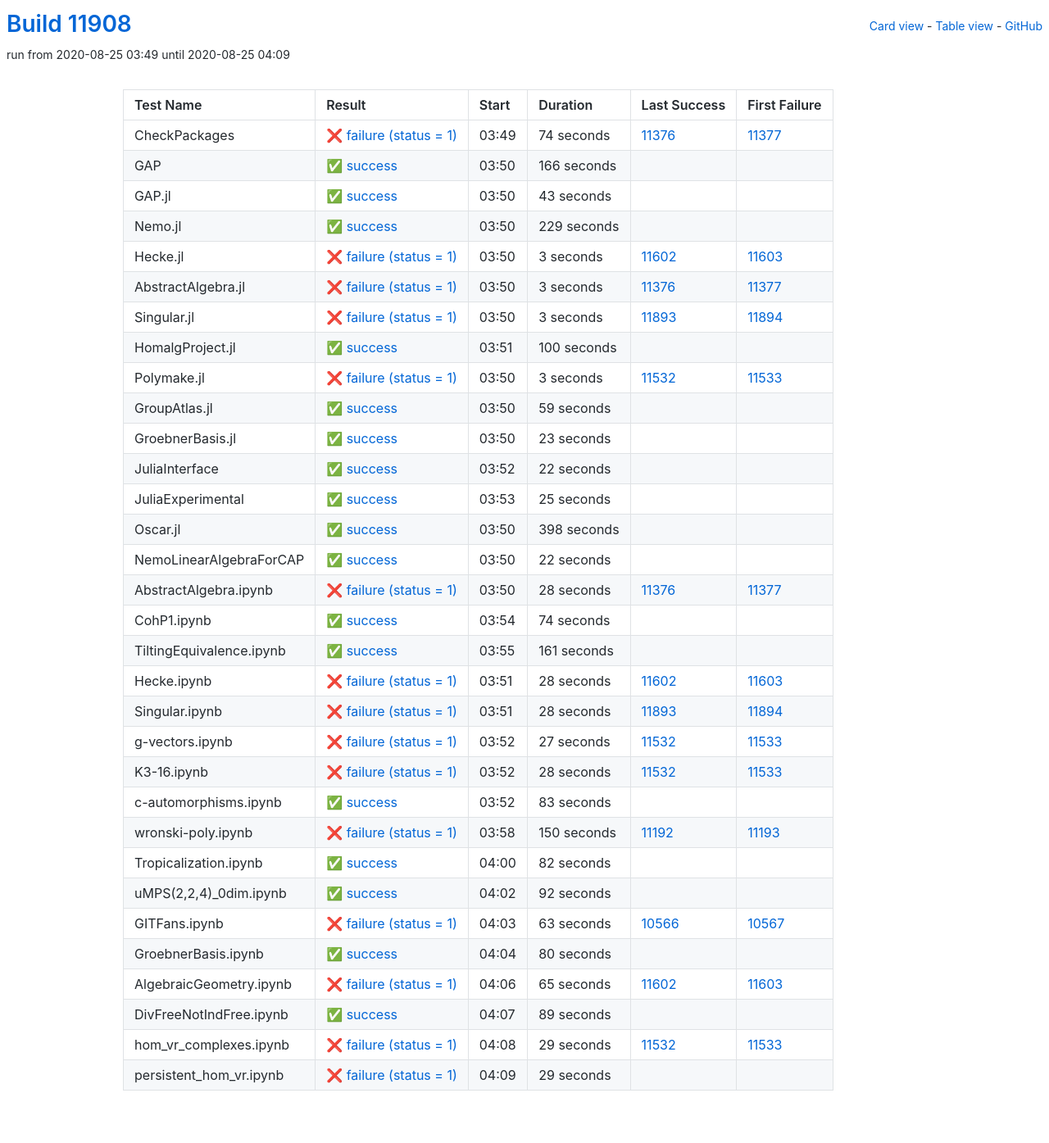
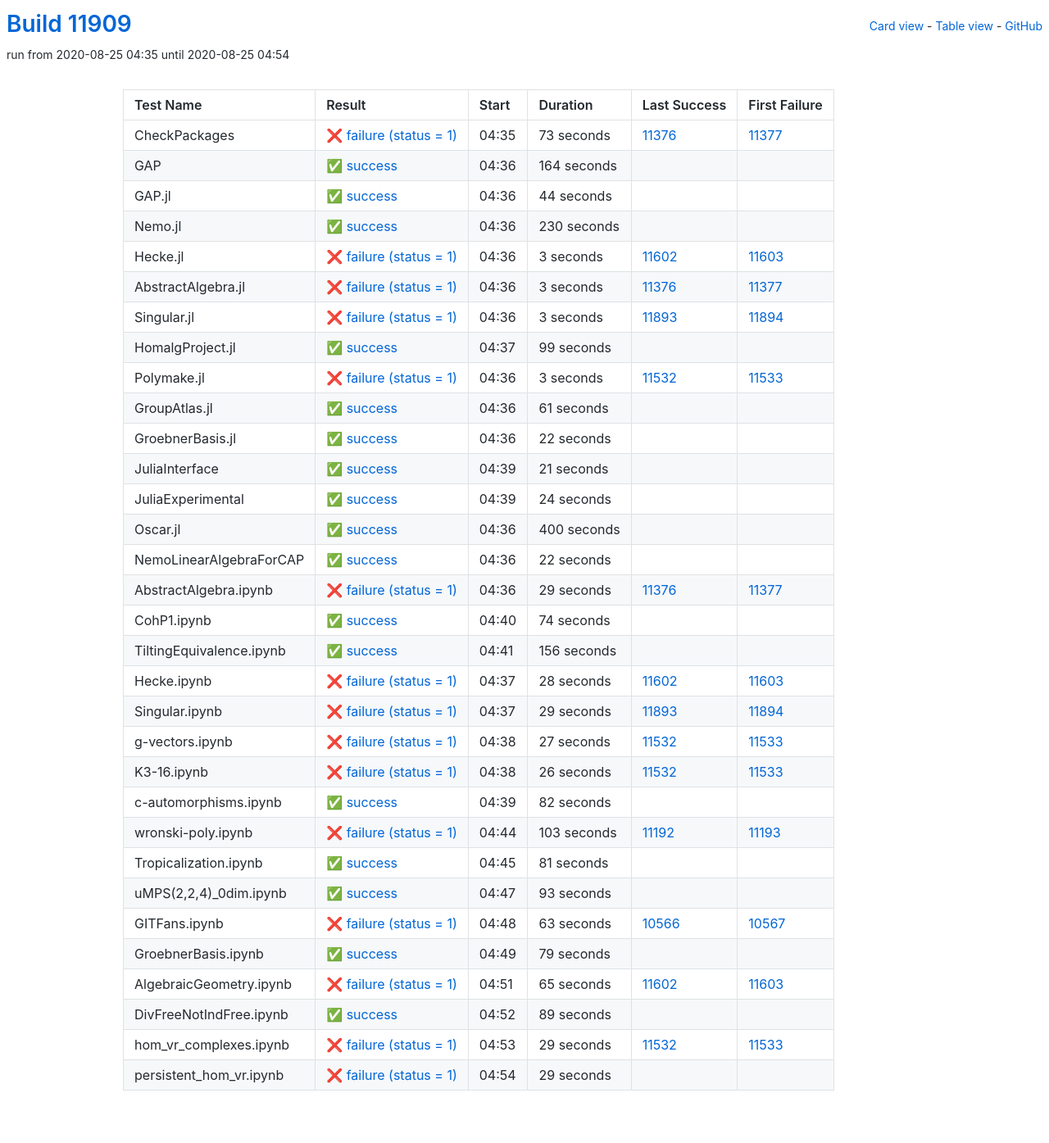
Before and after one commit to oscar-system/oscar-ci-status, a Jekyll site: the page built from table.html, in a window 1280 px wide. Shown: the whole page at 82% size. Built offline with Jekyll 4.4.1, drawn with Linux system fonts in a browser that asks for light colours.

Commit message:
Build #11909

```diff
--- a/_data/ci.yml
+++ b/_data/ci.yml
@@ -1,6 +1,6 @@
 ---
-build: 11908
-build_url: https://oscarci.mathematik.uni-kl.de/job/oscar/11908/
+build: 11909
+build_url: https://oscarci.mathematik.uni-kl.de/job/oscar/11909/
 job: oscar
 organization: oscar-system
 repo: oscar-ci-status
@@ -8,56 +8,56 @@
 tests:
 - name: CheckPackages
   id: checkpackages
-  log: https://oscarci.mathematik.uni-kl.de/job/oscar/11908/artifact/logs/build-11908/CheckPackages.log
-  start: 2020-08-25 03:49
+  log: https://oscarci.mathematik.uni-kl.de/job/oscar/11909/artifact/logs/build-11909/CheckPackages.log
+  start: 2020-08-25 04:35
   success: false
   exitcode: 1
   status: failure
-  duration: 74
+  duration: 73
   last_success: 11376
   last_success_url: https://oscarci.mathematik.uni-kl.de/job/oscar/11376/
   first_failure: 11377
   first_failure_url: https://oscarci.mathematik.uni-kl.de/job/oscar/11377/
 - name: GAP
   id: gap
-  log: https://oscarci.mathematik.uni-kl.de/job/oscar/11908/artifact/logs/build-11908/GAP.log
-  start: 2020-08-25 03:50
+  log: https://oscarci.mathematik.uni-kl.de/job/oscar/11909/artifact/logs/build-11909/GAP.log
+  start: 2020-08-25 04:36
   success: true
   exitcode: 0
   status: success
-  duration: 166
+  duration: 164
   last_success: false
   last_success_url:
   first_failure: false
   first_failure_url:
 - name: GAP.jl
   id: gap-jl
-  log: https://oscarci.mathematik.uni-kl.de/job/oscar/11908/artifact/logs/build-11908/GAP.jl.log
-  start: 2020-08-25 03:50
+  log: https://oscarci.mathematik.uni-kl.de/job/oscar/11909/artifact/logs/build-11909/GAP.jl.log
+  start: 2020-08-25 04:36
   success: true
   exitcode: 0
   status: success
-  duration: 43
+  duration: 44
   last_success: false
   last_success_url:
   first_failure: false
   first_failure_url:
 - name: Nemo.jl
   id: nemo-jl
-  log: https://oscarci.mathematik.uni-kl.de/job/oscar/11908/artifact/logs/build-11908/Nemo.jl.log
-  start: 2020-08-25 03:50
+  log: https://oscarci.mathematik.uni-kl.de/job/oscar/11909/artifact/logs/build-11909/Nemo.jl.log
+  start: 2020-08-25 04:36
   success: true
   exitcode: 0
   status: success
-  duration: 229
+  duration: 230
   last_success: false
   last_success_url:
   first_failure: false
   first_failure_url:
 - name: Hecke.jl
   id: hecke-jl
-  log: https://oscarci.mathematik.uni-kl.de/job/oscar/11908/artifact/logs/build-11908/Hecke.jl.log
-  start: 2020-08-25 03:50
+  log: https://oscarci.mathematik.uni-kl.de/job/oscar/11909/artifact/logs/build-11909/Hecke.jl.log
+  start: 2020-08-25 04:36
   success: false
   exitcode: 1
   status: failure
@@ -68,8 +68,8 @@
   first_failure_url: https://oscarci.mathematik.uni-kl.de/job/oscar/11603/
 - name: AbstractAlgebra.jl
   id: abstractalgebra-jl
-  log: https://oscarci.mathematik.uni-kl.de/job/oscar/11908/artifact/logs/build-11908/AbstractAlgebra.jl.log
-  start: 2020-08-25 03:50
+  log: https://oscarci.mathematik.uni-kl.de/job/oscar/11909/artifact/logs/build-11909/AbstractAlgebra.jl.log
+  start: 2020-08-25 04:36
   success: false
   exitcode: 1
   status: failure
@@ -80,8 +80,8 @@
   first_failure_url: https://oscarci.mathematik.uni-kl.de/job/oscar/11377/
 - name: Singular.jl
   id: singular-jl
-  log: https://oscarci.mathematik.uni-kl.de/job/oscar/11908/artifact/logs/build-11908/Singular.jl.log
-  start: 2020-08-25 03:50
+  log: https://oscarci.mathematik.uni-kl.de/job/oscar/11909/artifact/logs/build-11909/Singular.jl.log
+  start: 2020-08-25 04:36
   success: false
   exitcode: 1
   status: failure
@@ -92,20 +92,20 @@
   first_failure_url: https://oscarci.mathematik.uni-kl.de/job/oscar/11894/
 - name: HomalgProject.jl
   id: homalgproject-jl
-  log: https://oscarci.mathematik.uni-kl.de/job/oscar/11908/artifact/logs/build-11908/HomalgProject.jl.log
-  start: 2020-08-25 03:51
+  log: https://oscarci.mathematik.uni-kl.de/job/oscar/11909/artifact/logs/build-11909/HomalgProject.jl.log
+  start: 2020-08-25 04:37
   success: true
   exitcode: 0
   status: success
-  duration: 100
+  duration: 99
   last_success: false
   last_success_url:
   first_failure: false
   first_failure_url:
 - name: Polymake.jl
   id: polymake-jl
-  log: https://oscarci.mathematik.uni-kl.de/job/oscar/11908/artifact/logs/build-11908/Polymake.jl.log
-  start: 2020-08-25 03:50
+  log: https://oscarci.mathematik.uni-kl.de/job/oscar/11909/artifact/logs/build-11909/Polymake.jl.log
+  start: 2020-08-25 04:36
   success: false
   exitcode: 1
   status: failure
@@ -116,32 +116,20 @@
   first_failure_url: https://oscarci.mathematik.uni-kl.de/job/oscar/11533/
 - name: GroupAtlas.jl
   id: groupatlas-jl
-  log: https://oscarci.mathematik.uni-kl.de/job/oscar/11908/artifact/logs/build-11908/GroupAtlas.jl.log
-  start: 2020-08-25 03:50
+  log: https://oscarci.mathematik.uni-kl.de/job/oscar/11909/artifact/logs/build-11909/GroupAtlas.jl.log
+  start: 2020-08-25 04:36
   success: true
   exitcode: 0
   status: success
-  duration: 59
+  duration: 61
   last_success: false
   last_success_url:
   first_failure: false
   first_failure_url:
 - name: GroebnerBasis.jl
   id: groebnerbasis-jl
-  log: https://oscarci.mathematik.uni-kl.de/job/oscar/11908/artifact/logs/build-11908/GroebnerBasis.jl.log
-  start: 2020-08-25 03:50
-  success: true
-  exitcode: 0
-  status: success
-  duration: 23
-  last_success: false
-  last_success_url:
-  first_failure: false
-  first_failure_url:
-- name: JuliaInterface
-  id: juliainterface
-  log: https://oscarci.mathematik.uni-kl.de/job/oscar/11908/artifact/logs/build-11908/JuliaInterface.log
-  start: 2020-08-25 03:52
+  log: https://oscarci.mathematik.uni-kl.de/job/oscar/11909/artifact/logs/build-11909/GroebnerBasis.jl.log
+  start: 2020-08-25 04:36
   success: true
   exitcode: 0
   status: success
@@ -150,34 +138,46 @@
   last_success_url:
   first_failure: false
   first_failure_url:
-- name: JuliaExperimental
-  id: juliaexperimental
-  log: https://oscarci.mathematik.uni-kl.de/job/oscar/11908/artifact/logs/build-11908/JuliaExperimental.log
-  start: 2020-08-25 03:53
+- name: JuliaInterface
+  id: juliainterface
+  log: https://oscarci.mathematik.uni-kl.de/job/oscar/11909/artifact/logs/build-11909/JuliaInterface.log
+  start: 2020-08-25 04:39
   success: true
   exitcode: 0
   status: success
-  duration: 25
+  duration: 21
+  last_success: false
+  last_success_url:
+  first_failure: false
+  first_failure_url:
+- name: JuliaExperimental
+  id: juliaexperimental
+  log: https://oscarci.mathematik.uni-kl.de/job/oscar/11909/artifact/logs/build-11909/JuliaExperimental.log
+  start: 2020-08-25 04:39
+  success: true
+  exitcode: 0
+  status: success
+  duration: 24
   last_success: false
   last_success_url:
   first_failure: false
   first_failure_url:
 - name: Oscar.jl
   id: oscar-jl
-  log: https://oscarci.mathematik.uni-kl.de/job/oscar/11908/artifact/logs/build-11908/Oscar.jl.log
-  start: 2020-08-25 03:50
+  log: https://oscarci.mathematik.uni-kl.de/job/oscar/11909/artifact/logs/build-11909/Oscar.jl.log
+  start: 2020-08-25 04:36
   success: true
   exitcode: 0
   status: success
-  duration: 398
+  duration: 400
   last_success: false
   last_success_url:
   first_failure: false
   first_failure_url:
 - name: NemoLinearAlgebraForCAP
   id: nemolinearalgebraforcap
-  log: https://oscarci.mathematik.uni-kl.de/job/oscar/11908/artifact/logs/build-11908/NemoLinearAlgebraForCAP.log
-  start: 2020-08-25 03:50
+  log: https://oscarci.mathematik.uni-kl.de/job/oscar/11909/artifact/logs/build-11909/NemoLinearAlgebraForCAP.log
+  start: 2020-08-25 04:36
   success: true
   exitcode: 0
   status: success
@@ -188,20 +188,20 @@
   first_failure_url:
 - name: AbstractAlgebra.ipynb
   id: abstractalgebra-ipynb
-  log: https://oscarci.mathematik.uni-kl.de/job/oscar/11908/artifact/logs/build-11908/AbstractAlgebra.ipynb.log
-  start: 2020-08-25 03:50
+  log: https://oscarci.mathematik.uni-kl.de/job/oscar/11909/artifact/logs/build-11909/AbstractAlgebra.ipynb.log
+  start: 2020-08-25 04:36
   success: false
   exitcode: 1
   status: failure
-  duration: 28
+  duration: 29
   last_success: 11376
   last_success_url: https://oscarci.mathematik.uni-kl.de/job/oscar/11376/
   first_failure: 11377
   first_failure_url: https://oscarci.mathematik.uni-kl.de/job/oscar/11377/
 - name: CohP1.ipynb
   id: cohp1-ipynb
-  log: https://oscarci.mathematik.uni-kl.de/job/oscar/11908/artifact/logs/build-11908/CohP1.ipynb.log
-  start: 2020-08-25 03:54
+  log: https://oscarci.mathematik.uni-kl.de/job/oscar/11909/artifact/logs/build-11909/CohP1.ipynb.log
+  start: 2020-08-25 04:40
   success: true
   exitcode: 0
   status: success
@@ -212,20 +212,20 @@
   first_failure_url:
 - name: TiltingEquivalence.ipynb
   id: tiltingequivalence-ipynb
-  log: https://oscarci.mathematik.uni-kl.de/job/oscar/11908/artifact/logs/build-11908/TiltingEquivalence.ipynb.log
-  start: 2020-08-25 03:55
+  log: https://oscarci.mathematik.uni-kl.de/job/oscar/11909/artifact/logs/build-11909/TiltingEquivalence.ipynb.log
+  start: 2020-08-25 04:41
   success: true
   exitcode: 0
   status: success
-  duration: 161
+  duration: 156
   last_success: false
   last_success_url:
   first_failure: false
   first_failure_url:
 - name: Hecke.ipynb
   id: hecke-ipynb
-  log: https://oscarci.mathematik.uni-kl.de/job/oscar/11908/artifact/logs/build-11908/Hecke.ipynb.log
-  start: 2020-08-25 03:51
+  log: https://oscarci.mathematik.uni-kl.de/job/oscar/11909/artifact/logs/build-11909/Hecke.ipynb.log
+  start: 2020-08-25 04:37
   success: false
   exitcode: 1
   status: failure
@@ -236,20 +236,20 @@
   first_failure_url: https://oscarci.mathematik.uni-kl.de/job/oscar/11603/
 - name: Singular.ipynb
   id: singular-ipynb
-  log: https://oscarci.mathematik.uni-kl.de/job/oscar/11908/artifact/logs/build-11908/Singular.ipynb.log
-  start: 2020-08-25 03:51
+  log: https://oscarci.mathematik.uni-kl.de/job/oscar/11909/artifact/logs/build-11909/Singular.ipynb.log
+  start: 2020-08-25 04:37
   success: false
   exitcode: 1
   status: failure
-  duration: 28
+  duration: 29
   last_success: 11893
   last_success_url: https://oscarci.mathematik.uni-kl.de/job/oscar/11893/
   first_failure: 11894
   first_failure_url: https://oscarci.mathematik.uni-kl.de/job/oscar/11894/
 - name: g-vectors.ipynb
   id: g-vectors-ipynb
-  log: https://oscarci.mathematik.uni-kl.de/job/oscar/11908/artifact/logs/build-11908/g-vectors.ipynb.log
-  start: 2020-08-25 03:52
+  log: https://oscarci.mathematik.uni-kl.de/job/oscar/11909/artifact/logs/build-11909/g-vectors.ipynb.log
+  start: 2020-08-25 04:38
   success: false
   exitcode: 1
   status: failure
@@ -260,44 +260,20 @@
   first_failure_url: https://oscarci.mathematik.uni-kl.de/job/oscar/11533/
 - name: K3-16.ipynb
   id: k3-16-ipynb
-  log: https://oscarci.mathematik.uni-kl.de/job/oscar/11908/artifact/logs/build-11908/K3-16.ipynb.log
-  start: 2020-08-25 03:52
+  log: https://oscarci.mathematik.uni-kl.de/job/oscar/11909/artifact/logs/build-11909/K3-16.ipynb.log
+  start: 2020-08-25 04:38
   success: false
   exitcode: 1
   status: failure
-  duration: 28
+  duration: 26
   last_success: 11532
   last_success_url: https://oscarci.mathematik.uni-kl.de/job/oscar/11532/
   first_failure: 11533
   first_failure_url: https://oscarci.mathematik.uni-kl.de/job/oscar/11533/
 - name: c-automorphisms.ipynb
   id: c-automorphisms-ipynb
-  log: https://oscarci.mathematik.uni-kl.de/job/oscar/11908/artifact/logs/build-11908/c-automorphisms.ipynb.log
-  start: 2020-08-25 03:52
-  success: true
-  exitcode: 0
-  status: success
-  duration: 83
-  last_success: false
-  last_success_url:
-  first_failure: false
-  first_failure_url:
-- name: wronski-poly.ipynb
-  id: wronski-poly-ipynb
-  log: https://oscarci.mathematik.uni-kl.de/job/oscar/11908/artifact/logs/build-11908/wronski-poly.ipynb.log
-  start: 2020-08-25 03:58
-  success: false
-  exitcode: 1
-  status: failure
-  duration: 150
-  last_success: 11192
-  last_success_url: https://oscarci.mathematik.uni-kl.de/job/oscar/11192/
-  first_failure: 11193
-  first_failure_url: https://oscarci.mathematik.uni-kl.de/job/oscar/11193/
-- name: Tropicalization.ipynb
-  id: tropicalization-ipynb
-  log: https://oscarci.mathematik.uni-kl.de/job/oscar/11908/artifact/logs/build-11908/Tropicalization.ipynb.log
-  start: 2020-08-25 04:00
+  log: https://oscarci.mathematik.uni-kl.de/job/oscar/11909/artifact/logs/build-11909/c-automorphisms.ipynb.log
+  start: 2020-08-25 04:39
   success: true
   exitcode: 0
   status: success
@@ -306,22 +282,46 @@
   last_success_url:
   first_failure: false
   first_failure_url:
-- name: uMPS(2,2,4)_0dim.ipynb
-  id: umps-2-2-4-0dim-ipynb
-  log: https://oscarci.mathematik.uni-kl.de/job/oscar/11908/artifact/logs/build-11908/uMPS-2-2-4-_0dim.ipynb.log
-  start: 2020-08-25 04:02
+- name: wronski-poly.ipynb
+  id: wronski-poly-ipynb
+  log: https://oscarci.mathematik.uni-kl.de/job/oscar/11909/artifact/logs/build-11909/wronski-poly.ipynb.log
+  start: 2020-08-25 04:44
+  success: false
+  exitcode: 1
+  status: failure
+  duration: 103
+  last_success: 11192
+  last_success_url: https://oscarci.mathematik.uni-kl.de/job/oscar/11192/
+  first_failure: 11193
+  first_failure_url: https://oscarci.mathematik.uni-kl.de/job/oscar/11193/
+- name: Tropicalization.ipynb
+  id: tropicalization-ipynb
+  log: https://oscarci.mathematik.uni-kl.de/job/oscar/11909/artifact/logs/build-11909/Tropicalization.ipynb.log
+  start: 2020-08-25 04:45
   success: true
   exitcode: 0
   status: success
-  duration: 92
+  duration: 81
+  last_success: false
+  last_success_url:
+  first_failure: false
+  first_failure_url:
+- name: uMPS(2,2,4)_0dim.ipynb
+  id: umps-2-2-4-0dim-ipynb
+  log: https://oscarci.mathematik.uni-kl.de/job/oscar/11909/artifact/logs/build-11909/uMPS-2-2-4-_0dim.ipynb.log
+  start: 2020-08-25 04:47
+  success: true
+  exitcode: 0
+  status: success
+  duration: 93
   last_success: false
   last_success_url:
   first_failure: false
   first_failure_url:
 - name: GITFans.ipynb
   id: gitfans-ipynb
-  log: https://oscarci.mathematik.uni-kl.de/job/oscar/11908/artifact/logs/build-11908/GITFans.ipynb.log
-  start: 2020-08-25 04:03
+  log: https://oscarci.mathematik.uni-kl.de/job/oscar/11909/artifact/logs/build-11909/GITFans.ipynb.log
+  start: 2020-08-25 04:48
   success: false
   exitcode: 1
   status: failure
@@ -332,20 +332,20 @@
   first_failure_url: https://oscarci.mathematik.uni-kl.de/job/oscar/10567/
 - name: GroebnerBasis.ipynb
   id: groebnerbasis-ipynb
-  log: https://oscarci.mathematik.uni-kl.de/job/oscar/11908/artifact/logs/build-11908/GroebnerBasis.ipynb.log
-  start: 2020-08-25 04:04
+  log: https://oscarci.mathematik.uni-kl.de/job/oscar/11909/artifact/logs/build-11909/GroebnerBasis.ipynb.log
+  start: 2020-08-25 04:49
   success: true
   exitcode: 0
   status: success
-  duration: 80
+  duration: 79
   last_success: false
   last_success_url:
   first_failure: false
   first_failure_url:
 - name: AlgebraicGeometry.ipynb
   id: algebraicgeometry-ipynb
-  log: https://oscarci.mathematik.uni-kl.de/job/oscar/11908/artifact/logs/build-11908/AlgebraicGeometry.ipynb.log
-  start: 2020-08-25 04:06
+  log: https://oscarci.mathematik.uni-kl.de/job/oscar/11909/artifact/logs/build-11909/AlgebraicGeometry.ipynb.log
+  start: 2020-08-25 04:51
   success: false
   exitcode: 1
   status: failure
@@ -356,8 +356,8 @@
   first_failure_url: https://oscarci.mathematik.uni-kl.de/job/oscar/11603/
 - name: DivFreeNotIndFree.ipynb
   id: divfreenotindfree-ipynb
-  log: https://oscarci.mathematik.uni-kl.de/job/oscar/11908/artifact/logs/build-11908/DivFreeNotIndFree.ipynb.log
-  start: 2020-08-25 04:07
+  log: https://oscarci.mathematik.uni-kl.de/job/oscar/11909/artifact/logs/build-11909/DivFreeNotIndFree.ipynb.log
+  start: 2020-08-25 04:52
   success: true
   exitcode: 0
   status: success
@@ -368,8 +368,8 @@
   first_failure_url:
 - name: hom_vr_complexes.ipynb
   id: hom-vr-complexes-ipynb
-  log: https://oscarci.mathematik.uni-kl.de/job/oscar/11908/artifact/logs/build-11908/hom_vr_complexes.ipynb.log
-  start: 2020-08-25 04:08
+  log: https://oscarci.mathematik.uni-kl.de/job/oscar/11909/artifact/logs/build-11909/hom_vr_complexes.ipynb.log
+  start: 2020-08-25 04:53
   success: false
   exitcode: 1
   status: failure
@@ -380,8 +380,8 @@
   first_failure_url: https://oscarci.mathematik.uni-kl.de/job/oscar/11533/
 - name: persistent_hom_vr.ipynb
   id: persistent-hom-vr-ipynb
-  log: https://oscarci.mathematik.uni-kl.de/job/oscar/11908/artifact/logs/build-11908/persistent_hom_vr.ipynb.log
-  start: 2020-08-25 04:09
+  log: https://oscarci.mathematik.uni-kl.de/job/oscar/11909/artifact/logs/build-11909/persistent_hom_vr.ipynb.log
+  start: 2020-08-25 04:54
   success: false
   exitcode: 1
   status: failure
```
Also changed, not shown: README.md.
